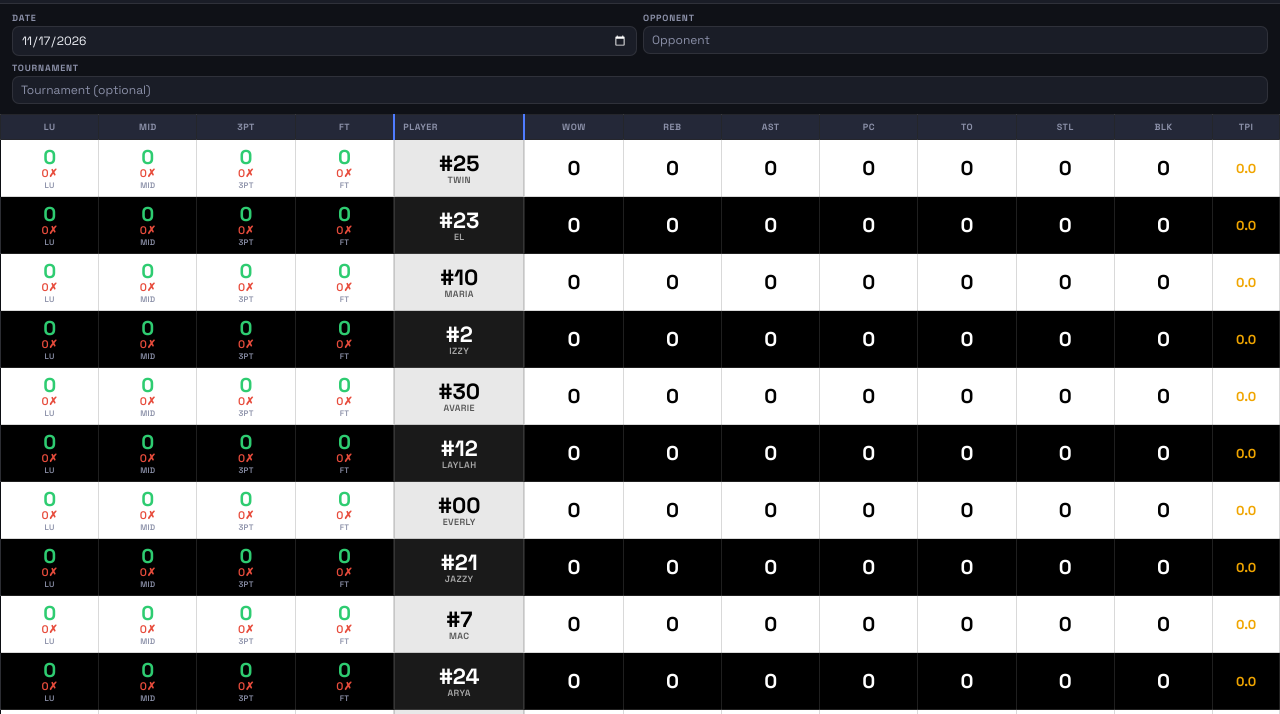
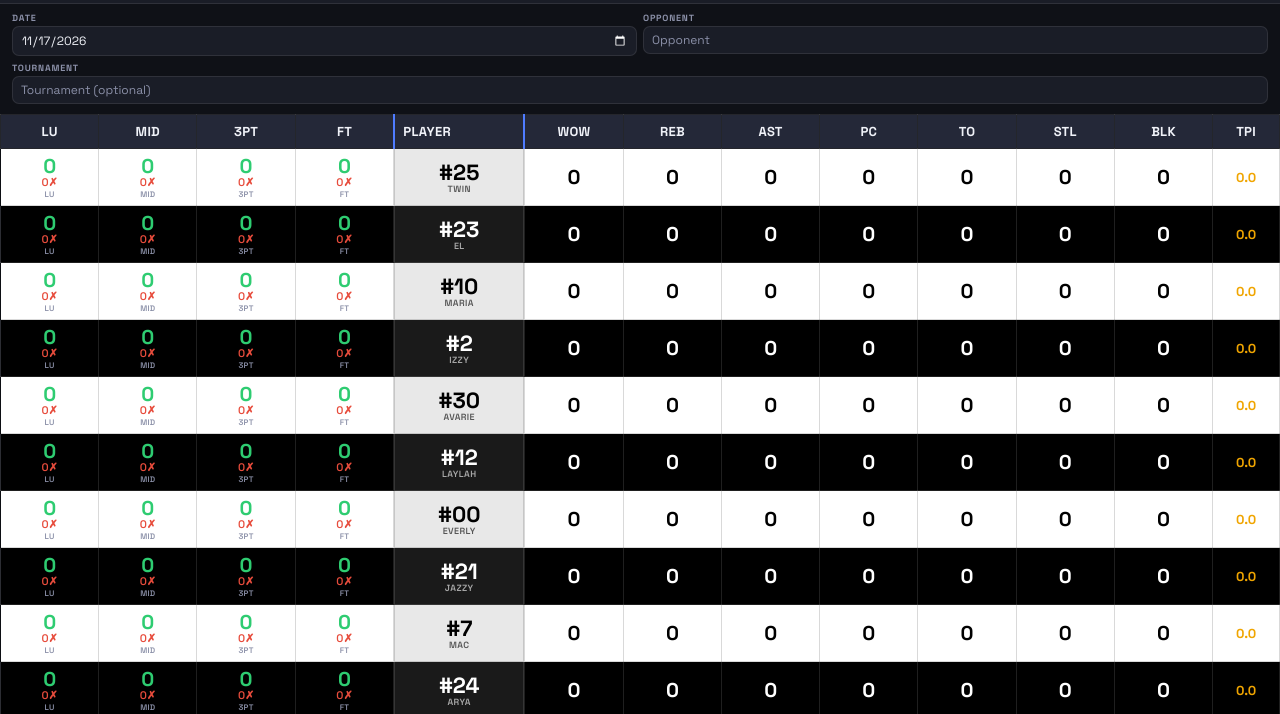
Before and after one commit to blakeennis210-claude-Git/wildcat-tracker, a plain HTML site: page game.html in a window 1280 px wide. Shown: the part 76-790 px from the top of the page. Drawn offline with Linux system fonts and the light colour scheme; no server answers.

Commit message:
Bigger column header font: 13px, full white
Co-Authored-By: Claude Sonnet 4.6 <noreply@anthropic.com>
Claude-Session: https://claude.ai/code/session_01KbzmSpTEWP1H8H5SJfUSj3

```diff
--- a/game.html
+++ b/game.html
@@ -43,7 +43,7 @@ body{min-height:100vh;padding:max(10px,env(safe-area-inset-top,0px)) 0 max(16px,
 table{border-collapse:collapse;min-width:max-content;width:100%}
 
 /* header row */
-thead th{background:var(--bg3);color:var(--fg2);font-size:9px;font-weight:700;text-transform:uppercase;letter-spacing:.5px;padding:6px 2px;text-align:center;border:1px solid var(--border);white-space:nowrap;position:sticky;top:0;z-index:2}
+thead th{background:var(--bg3);color:var(--fg);font-size:13px;font-weight:700;text-transform:uppercase;letter-spacing:.3px;padding:8px 4px;text-align:center;border:1px solid var(--border);white-space:nowrap;position:sticky;top:0;z-index:2}
 thead th.col-player{text-align:left;padding-left:8px;min-width:70px;background:var(--bg3);border-left:2px solid var(--accent);border-right:2px solid var(--accent)}
 
 /* player rows — white / black alternating */
```
